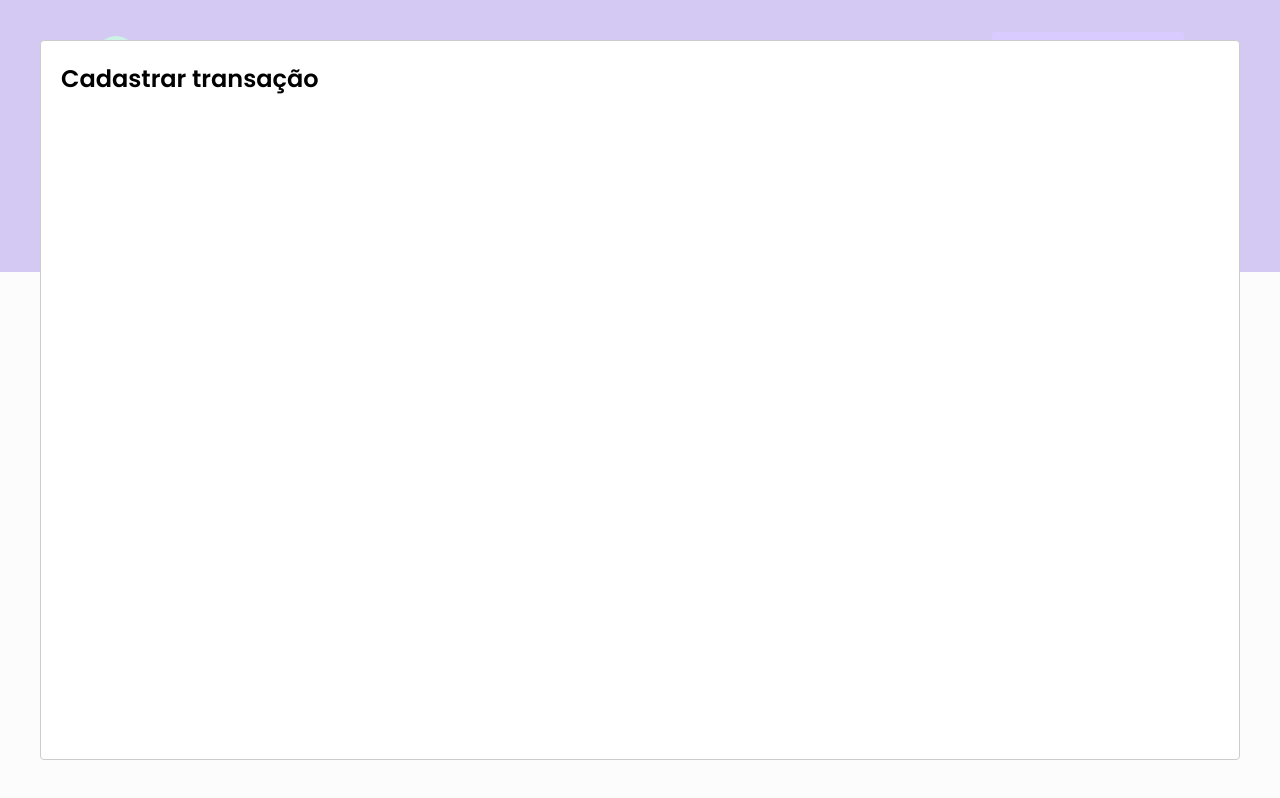
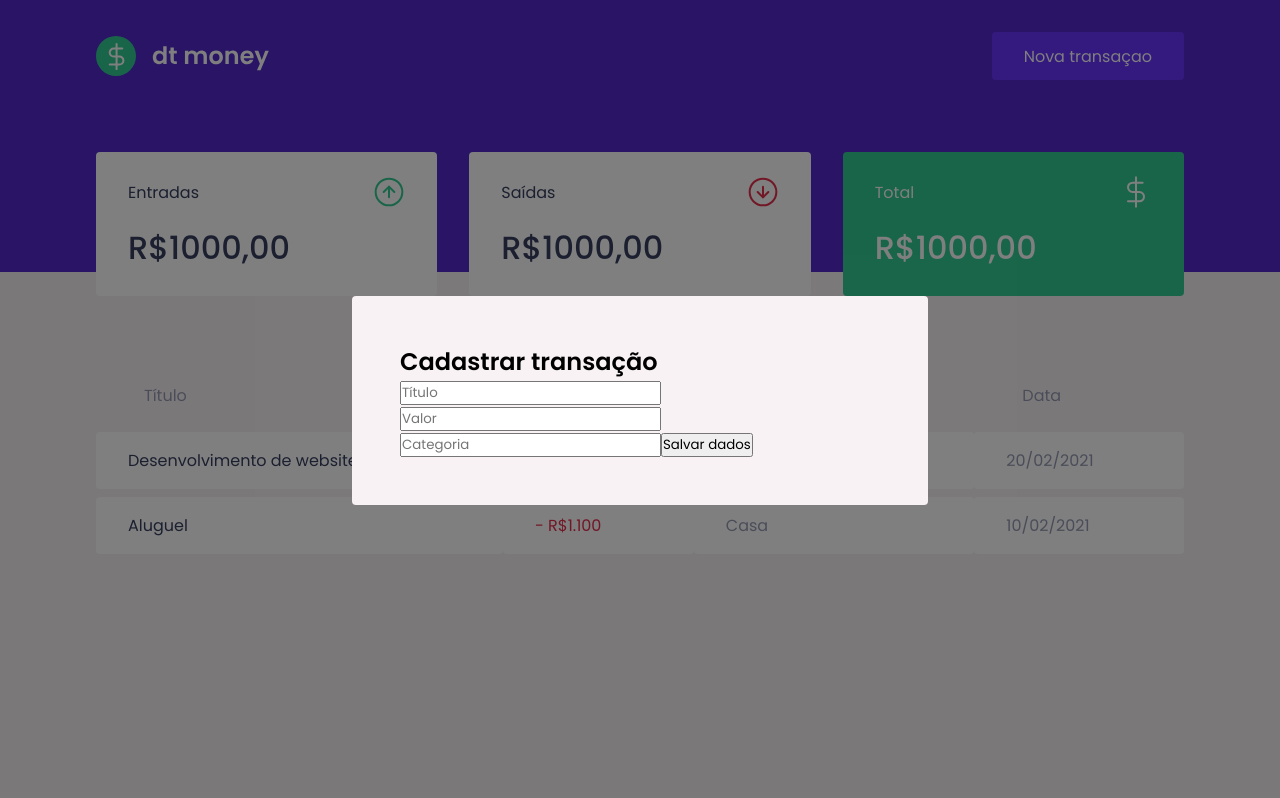
Before and after one commit to Eronheit/eamoney, a React (Create React App) app: page / in a window 1280 px wide. Both pictures are taken after a click on the button "Nova transaçao". Built offline with nearby package versions, Linux system fonts and the light colour scheme; no server answers; what miragejs would draw is missing.

Commit message:
feat: add to modal a global style

```diff
--- a/src/components/NewTransactionModal/index.tsx
+++ b/src/components/NewTransactionModal/index.tsx
@@ -1,4 +1,6 @@
 import Modal from 'react-modal';
+
+import { Container } from './styles';
 
 type NewTransactionModalProps = {
   isOpen: boolean;
@@ -10,8 +12,20 @@ export function NewTransactionModal({ isOpen, onRequestClose }: NewTransactionMo
     <Modal
       isOpen={isOpen}
       onRequestClose={onRequestClose}
+      overlayClassName="react-modal-overlay"
+      className="react-modal-content"
     >
-      <h2>Cadastrar transação</h2>
+      <Container>
+        <h2>Cadastrar transação</h2>
+
+        <input type="text" placeholder="Título" />
+
+        <input type="number" placeholder="Valor" />
+
+        <input type="text" placeholder="Categoria" />
+
+        <button type="submit">Salvar dados</button>
+      </Container>
     </Modal>
   );
 }
--- a/src/components/NewTransactionModal/styles.ts
+++ b/src/components/NewTransactionModal/styles.ts
@@ -1,3 +1,3 @@
 import styled from 'styled-components';
 
-export const Container = styled.div``;
+export const Container = styled.form``;
--- a/src/styles/global.ts
+++ b/src/styles/global.ts
@@ -1,4 +1,4 @@
-import { createGlobalStyle } from 'styled-components';
+import { createGlobalStyle } from "styled-components";
 
 export const GlobalStyle = createGlobalStyle`
   :root {
@@ -56,4 +56,24 @@ export const GlobalStyle = createGlobalStyle`
     opacity: 0.6;
     cursor: not-allowed;
   }
+
+  .react-modal-overlay {
+    background: rgba(0, 0, 0, 0.5);
+
+    position: fixed;
+    inset: 0;
+
+    display: flex;
+    align-items: center;
+    justify-content: center;
+  }
+
+  .react-modal-content {
+    width: 100%;
+    max-width: 576px;
+    background: var(--background);
+    padding: 3rem;
+    position: relative;
+    border-radius: 0.25rem;
+  }
 `;
```
Lines whose indentation alone changed are shown as unchanged.
